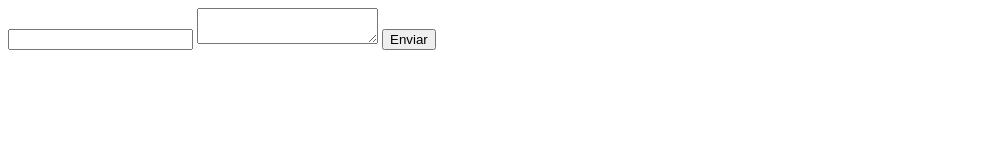
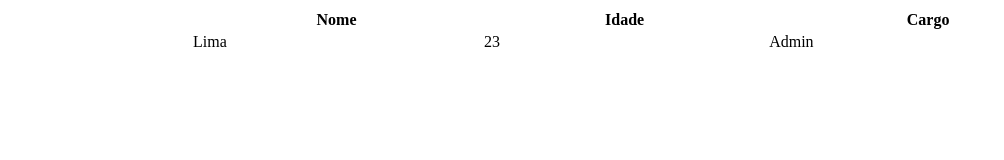
Before and after one commit to mlima3696/cursoweb, a plain HTML site: page aulas/index.html in a window 1280 px wide. Shown: the whole page, without its empty margins (0-1004 px from the left). Drawn offline with Linux system fonts and the light colour scheme.

Commit message:
Mais sobre tabelas

```diff
--- a/aulas/index.html
+++ b/aulas/index.html
@@ -1,43 +1,28 @@
-<!doctype html>
+<!DOCTYPE html>
 <html>
-
 <head>
-	<title>Meu site</title>
-	<meta charset="utf-8"/>
+	<title>Aula</title>
 </head>
-
 <body>
-<!--	<div>
-		<h2>titulo</h2>
-	</div>
-	<div>
-		<h2>titulo</h2>
-	</div>
-	<div>
-		<h2>titulo</h2>
-	</div>
--->
-<!--	<tr>
-		<td>nome</td>
-		<td>id</td>
-		<td>cargo</td>
+<table align="center" width="900">
+	<thead>
+	<tr>
+		<th>Nome</th>
+		<th>Idade</th>
+		<th>Cargo</th>
 	</tr>
+	</thead>
+	<tbody>
 	<tr>
-		<td>s</td>
-		<td>a</td>
-		<td>f</td>
+		<td>Lima</td>
+		<td>23</td>
+		<td>Admin</td>
 	</tr>
-	<tr>
-		<td>z</td>
-		<td>x</td>
-		<td>c</td>
-	</tr>
+	</tbody>
 </table>
--->
-<form>
-	<input type="text" />
-	<textarea></textarea>
-	<input type="button" value="Enviar"/>
-</form>
 </body>
 </html>
+
+<!--
+tr - São as linhas e o  td são as colunas
+	--=>
```
